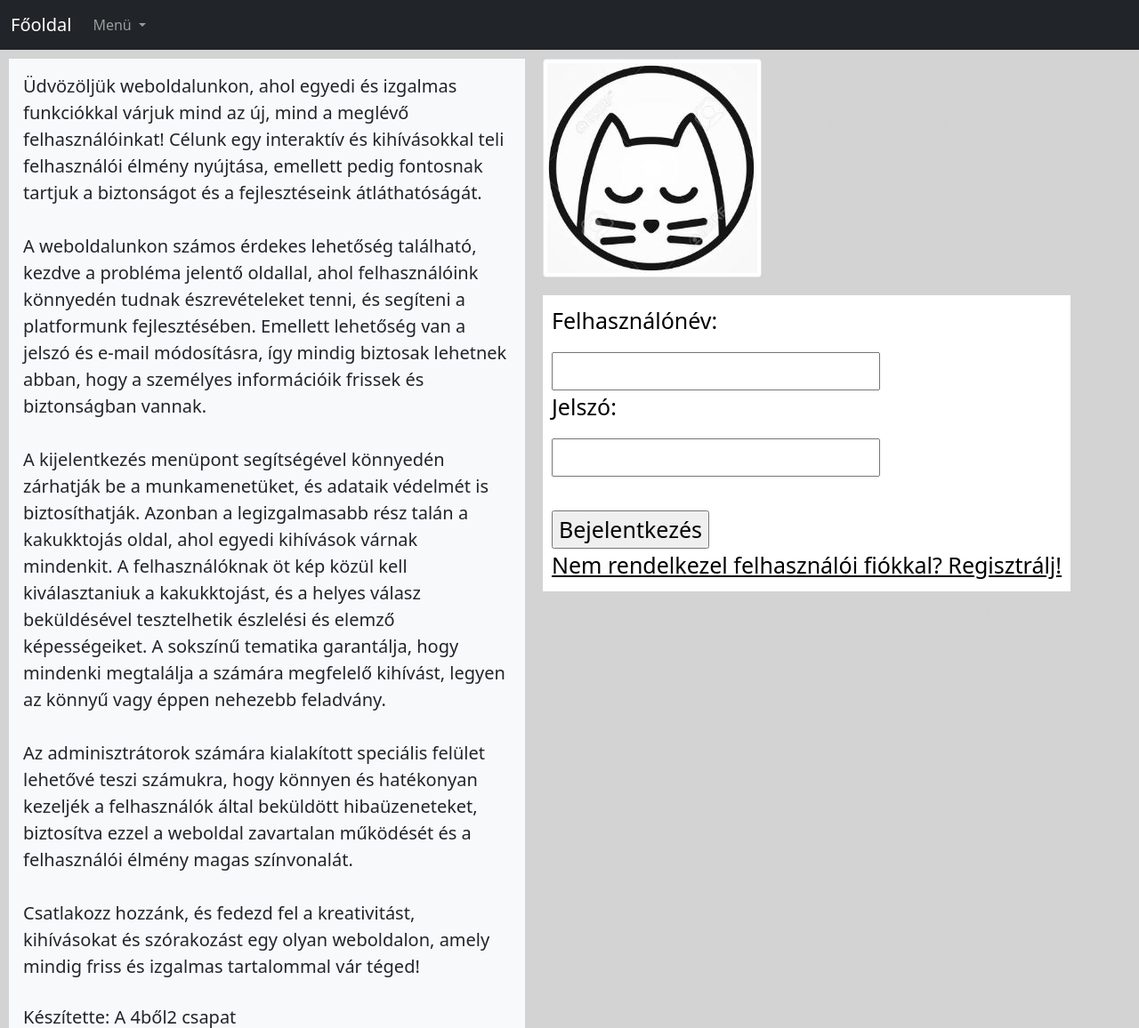
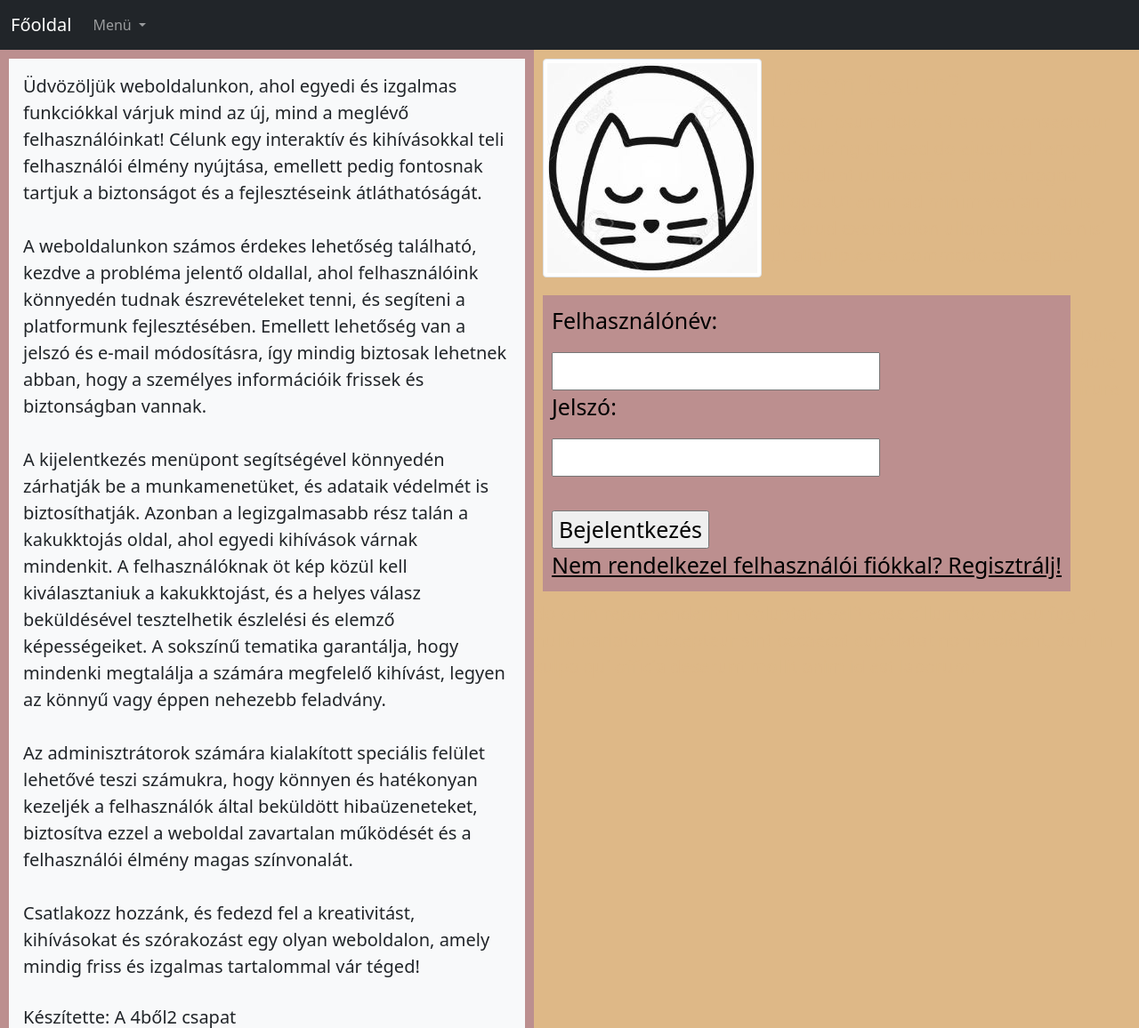
Before and after one commit to FoldiKriszti/RFT_2023_4bol2, a PHP site: page / in a window 1280 px wide. Shown: the top 1156 px of the page at 89% size. Run offline with PHP 8.4, Linux system fonts and the light colour scheme; some libraries are stand-ins or nearby versions.

Commit message:
Oldalak stílusa
Stílus beállítása

```diff
--- a/Weboldal/styles/kiscica.css
+++ b/Weboldal/styles/kiscica.css
@@ -1,8 +1,8 @@
 .body {
 border-top: none !important;
-background: darkgray;
+background: burlywood;
 }
-body{background-color:lightgray;
+body{background-color:burlywood;
 color:white;
 margin:0px;
 }
--- a/Weboldal/styles/kiscicam.css
+++ b/Weboldal/styles/kiscicam.css
@@ -1,11 +1,10 @@
 
-body{background-color:lightgray;
+body{background-color:burlywood;
 color:white;
 margin:0px;
 }
 
-.main{background-color:darkgray;
-float: bottom;
+.main{background-color:burlywood;
 margin-top: 2%;
 margin-bottom: 2%;
 display: inline-block;
@@ -46,7 +45,7 @@ width: 500%;
 
 .border{
     border: solid 2px var(--pGray1);
-    background: grey;
+    background: burlywood;
     margin: 6px 0 0 0;
 }
 .cim{
--- a/Weboldal/styles/mainstyle.css
+++ b/Weboldal/styles/mainstyle.css
@@ -1,4 +1,4 @@
-body{background-color:lightgray;
+body{background-color:burlywood;
 color:white;
 margin:0px;
 }
@@ -23,23 +23,24 @@ float:left;
 margin:auto;
 width:600px;
 font-size:20px;
-padding: 10px;}
+padding: 10px;
+background-color: rosybrown;}
 
 .lorem{
 margin:10px;
 padding: 10px;
-color:#d3d3d3;
+color:burlywood;
 font-size:20px;
 float:bottom;
 }
 
-.login{background-color:gray;
+.login{background-color:rosybrown;
 float:middle;
 margin:auto;
 font-size:20px;
 padding: 10px;}
 
-.mainlogin{background-color:white;
+.mainlogin{background-color:rosybrown;
 margin:10px;
 padding: 10px;
 color:black;
```
